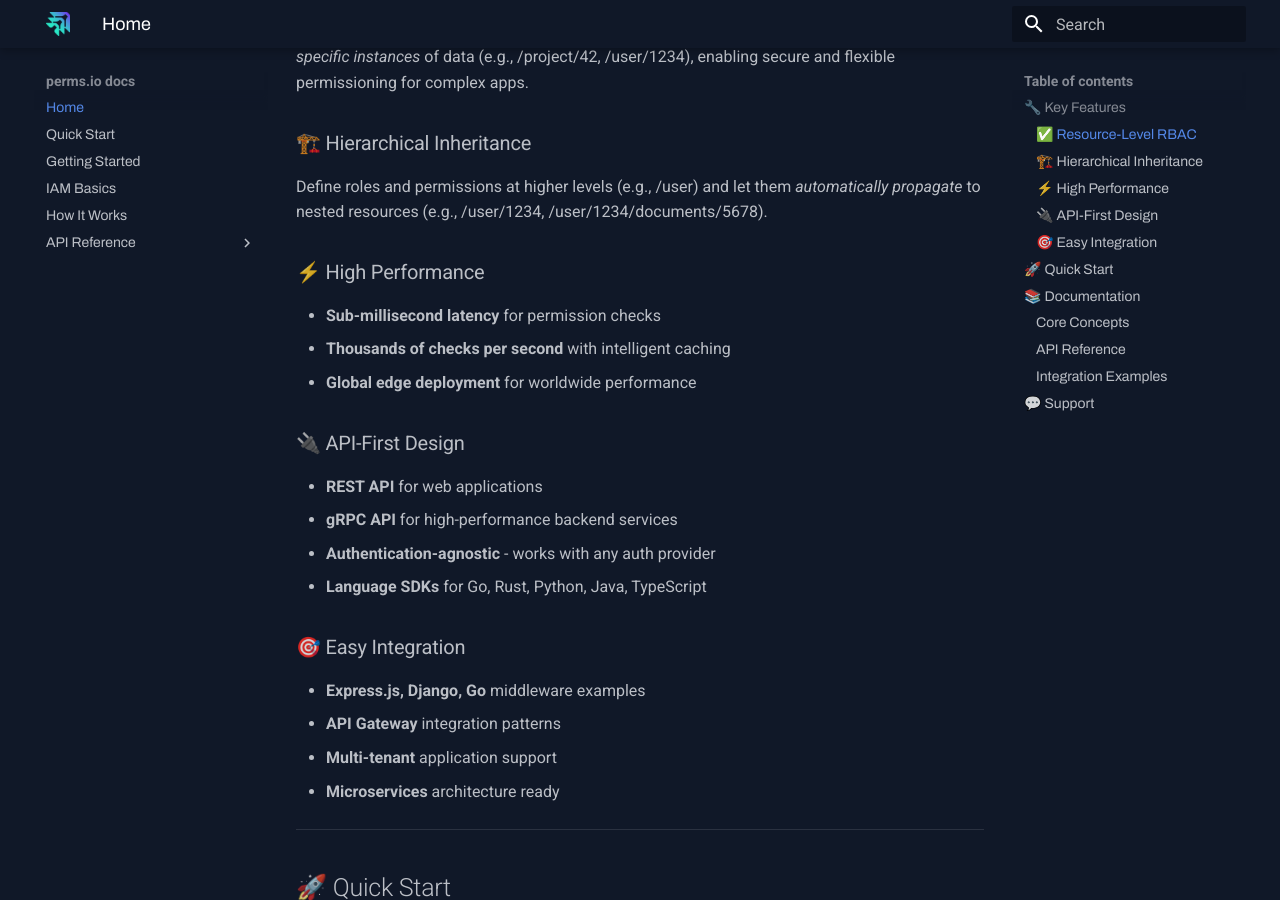
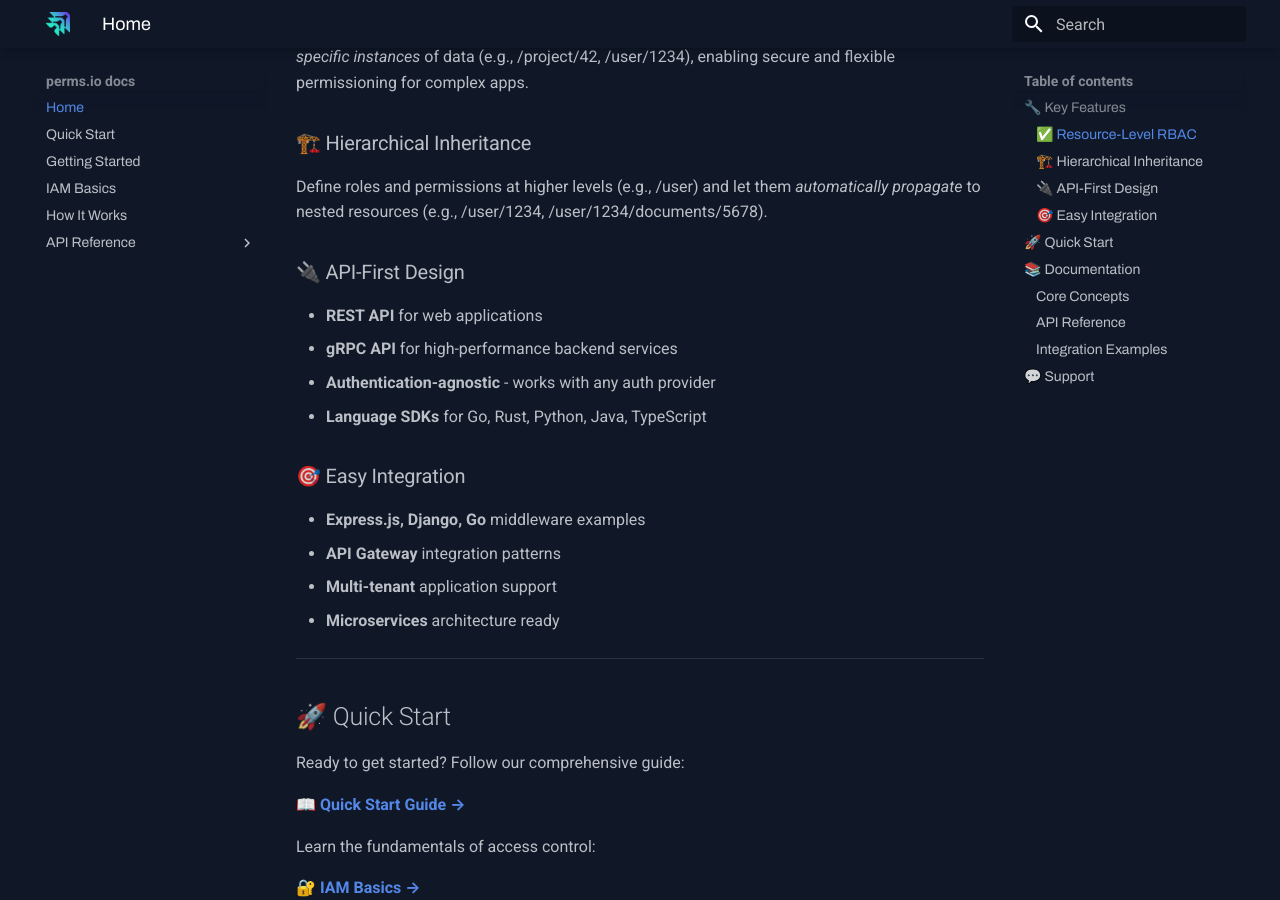
Before and after one commit to PrivateJAR/docs, an MkDocs documentation site: the page built from docs/index.md, in a window 1280 px wide and 900 px high, scrolled down 927 px. Built offline with MkDocs 1.6.1 and Material for MkDocs 9.7.7, drawn with Linux system fonts in a browser that asks for light colours.

Commit message:
Remove high performacne

```diff
--- a/docs/index.md
+++ b/docs/index.md
@@ -15,11 +15,6 @@ Permio enables access control at the *individual object level*. You can define a
 
 ### 🏗️ Hierarchical Inheritance
 Define roles and permissions at higher levels (e.g., /user) and let them *automatically propagate* to nested resources (e.g., /user/1234, /user/1234/documents/5678).
-
-### ⚡ High Performance
-- **Sub-millisecond latency** for permission checks
-- **Thousands of checks per second** with intelligent caching
-- **Global edge deployment** for worldwide performance
 
 ### 🔌 API-First Design
 - **REST API** for web applications
```
